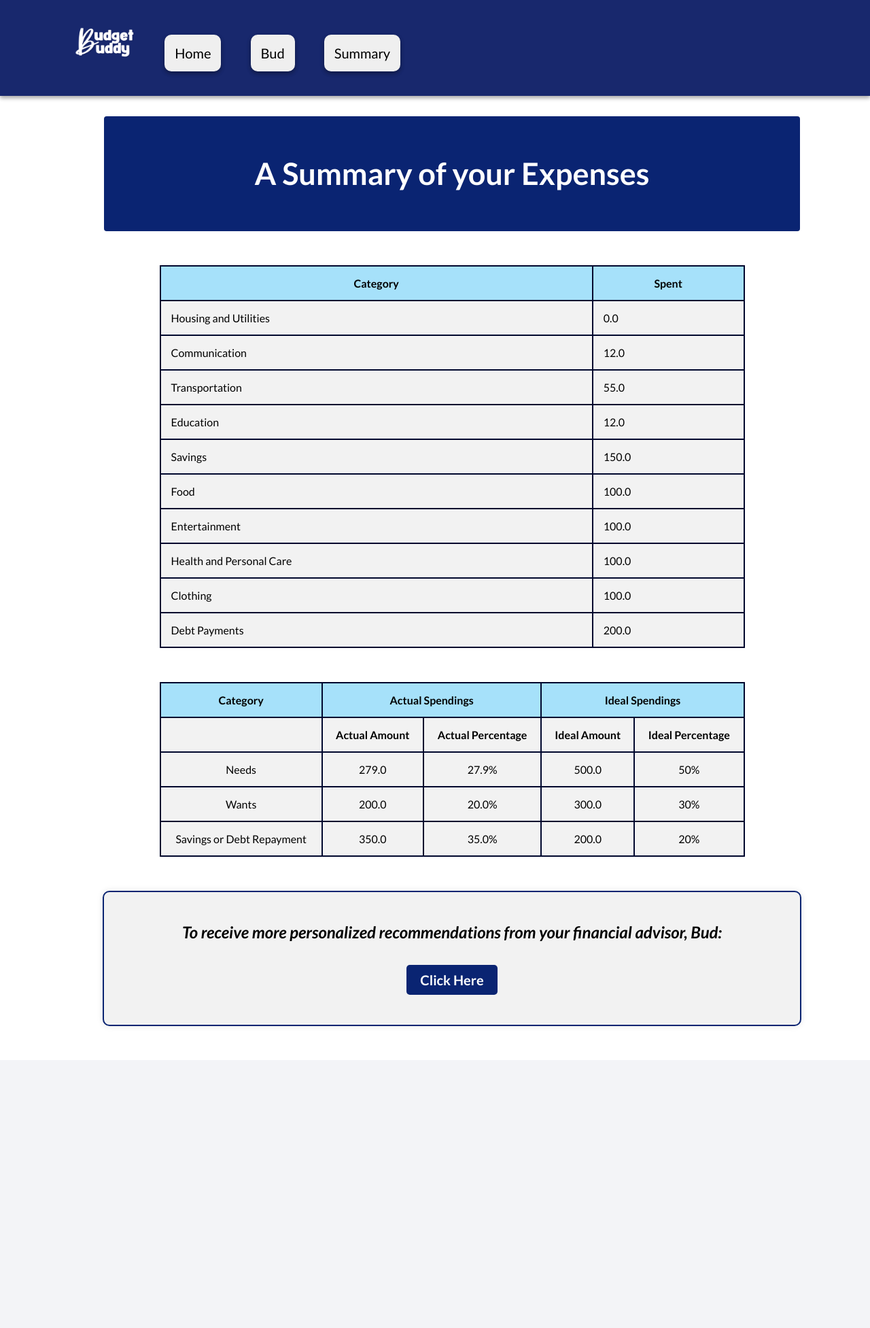
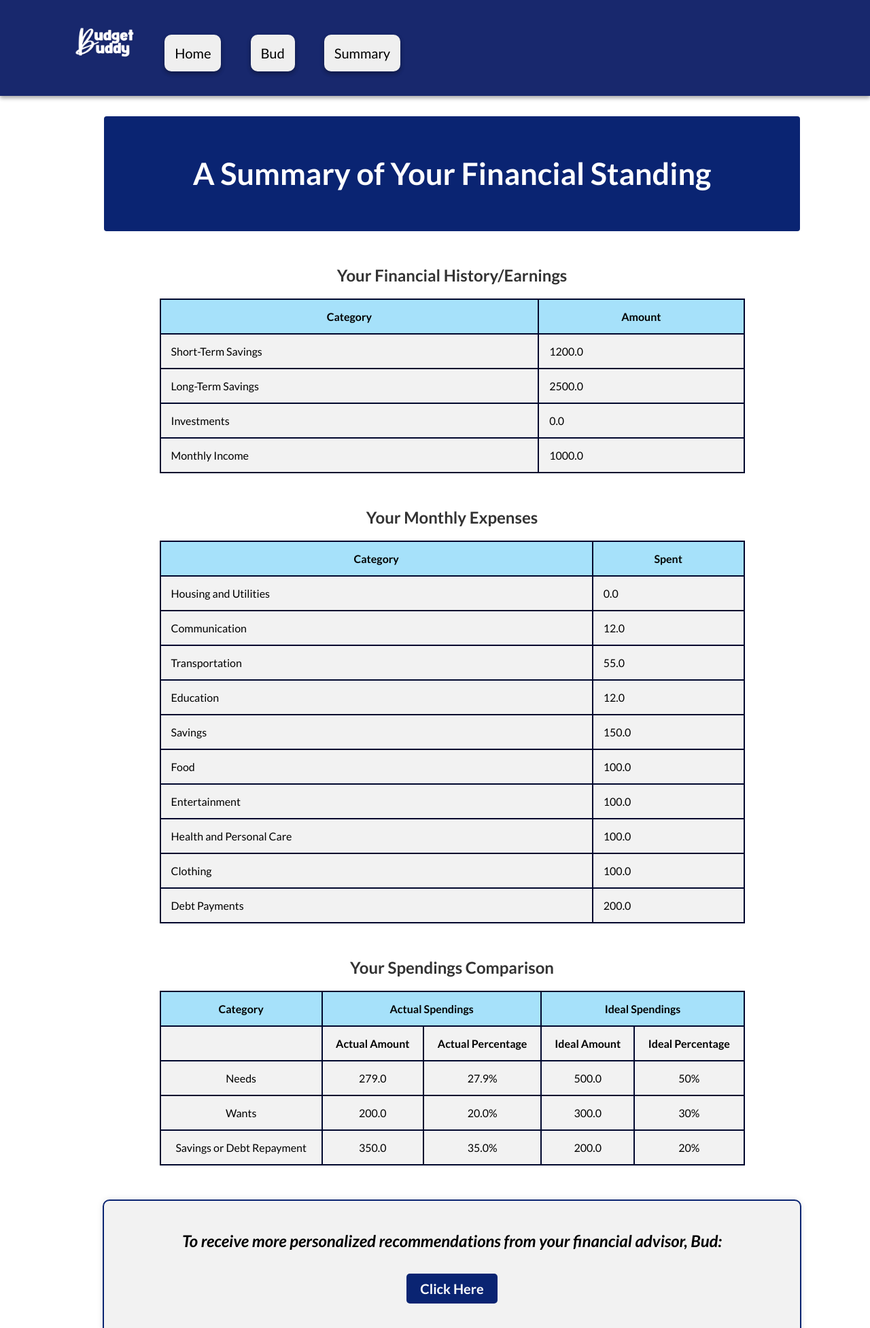
Before and after one commit to kjx172/BudgetBuddy, a Flask app: page /summary in a window 1280 px wide. Shown: the top 1953 px of the page at 68% size. Before the commit the page ends 1509 px from the top, so only its background shows below. Run offline with Flask 3, Linux system fonts and the light colour scheme; data comes from the database, SQL or seed files in the repository; both versions use the stored data as it was after the commit.

Commit message:
added the new form questions to the summary page as a new table

```diff
--- a/app.py
+++ b/app.py
@@ -195,6 +195,7 @@ def summary():
     if last_row:
         income = float(last_row[8])
         expenses = last_row[9:19]
+        financial_history = last_row[5:8]
 
         needs = sum([float(expenses[0]), float(expenses[5]), float(expenses[2]), float(expenses[1]), float(expenses[3]), float(expenses[7])])
         wants = sum([float(expenses[6]), float(expenses[8])])
@@ -231,7 +232,7 @@ def summary():
         ideal_amounts = {'Needs': 0, 'Wants': 0, 'Savings or Debt Repayment': 0}
         ideal_percentages = {'Needs': 0, 'Wants': 0, 'Savings or Debt Repayment': 0}
 
-    return render_template('summary.html', income=income, expenses=expenses, actual_amounts=actual_amounts, actual_percentages=actual_percentages, ideal_amounts=ideal_amounts, ideal_percentages=ideal_percentages)
+    return render_template('summary.html', income=income, expenses=expenses, financial_history=financial_history, actual_amounts=actual_amounts, actual_percentages=actual_percentages, ideal_amounts=ideal_amounts, ideal_percentages=ideal_percentages)
 
 
 @app.route('/', methods=['GET', 'POST'])
--- a/static/summary.css
+++ b/static/summary.css
@@ -24,9 +24,39 @@ body {
     color: white; /* Explicitly set the text color to white */
 }
 
+.table-title {
+    text-align: center;
+    font-size: 24px; /* Set the desired font size for all table titles */
+    margin-bottom: 20px;
+}
+
 .container, .second-container {
     width: 70%;
     margin: 50px auto;
+}
+
+.financial-history-table {
+    width: 100%;
+    border-collapse: collapse;
+    font-size: 16px;
+}
+
+.financial-history-table th, .financial-history-table td {
+    border: 2px solid #00072D;
+    padding: 15px;
+    background-color: #f2f2f2;
+}
+
+.financial-history-table th {
+    text-align: center;
+}
+
+.financial-history-table td {
+    text-align: left;
+}
+
+.financial-history-table tr:first-child th {
+    background-color: #A6E1FA;
 }
 
 .summary-header, .second-summary-header {
--- a/templates/summary.html
+++ b/templates/summary.html
@@ -12,10 +12,37 @@
 </head>
 <body>
     <div class="header">
-        <h2>A Summary of your Expenses</h2>
+        <h2>A Summary of Your Financial Standing</h2>
     </div>
     <div class="container">
+        <h2 class="table-title">Your Financial History/Earnings</h2>
+        <table class="financial-history-table">
+            <tr>
+                <th class="category">Category</th>
+                <th>Amount</th>
+            </tr>
+            <tr>
+                <td>Short-Term Savings</td>
+                <td>{{ financial_history[0] }}</td>
+            </tr>
+            <tr>
+                <td>Long-Term Savings</td>
+                <td>{{ financial_history[1] }}</td>
+            </tr>
+            <tr>
+                <td>Investments</td>
+                <td>{{ financial_history[2] }}</td>
+            </tr>
+            <tr>
+                <td>Monthly Income</td>
+                <td>{{ income }}</td>
+            </tr>
+        </table>
+    </div>
+
+    <div class="container">
         <div class="summary-header"></div>
+        <h2 class="table-title">Your Monthly Expenses</h2>
         <table class="expenses-table">
             <tr>
                 <th class="category">Category</th>
@@ -65,6 +92,7 @@
     </div>
     <div class="second-container">
         <div class="second-summary-header">
+            <h2 class="table-title">Your Spendings Comparison</h2>
             <table class="second-expenses-table">
                 <tr>
                     <th>Category</th>
```
Also changed, not shown: budgetbuddy.db.
